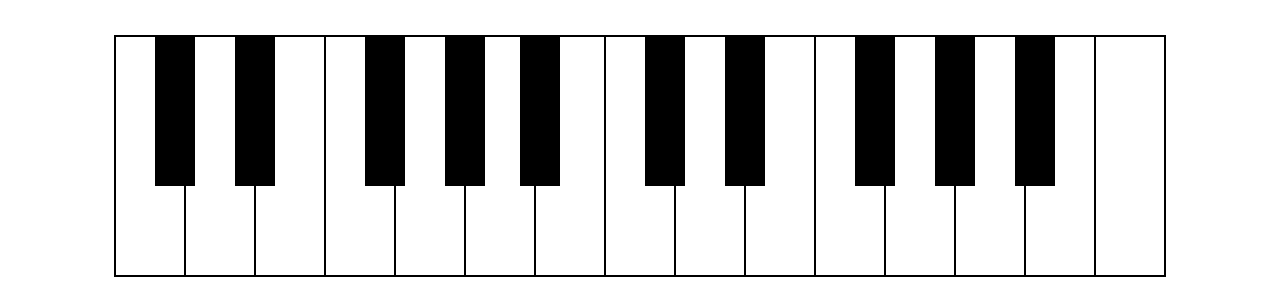
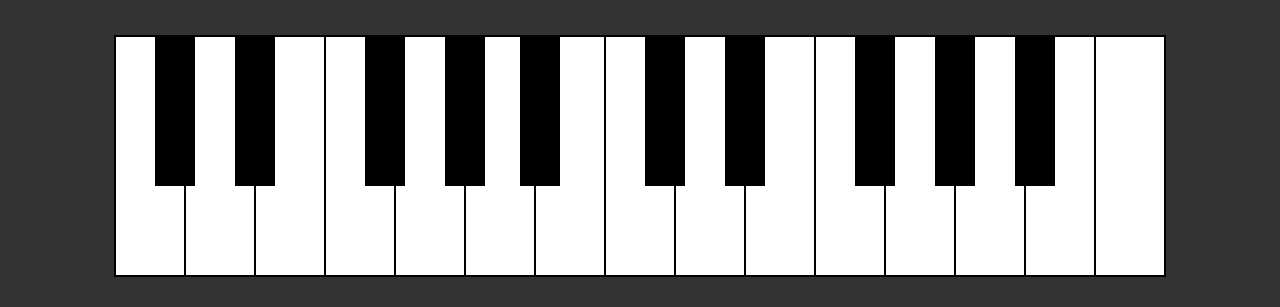
Before and after one commit to mikebwilliams/mikebwilliams.github.io, a plain HTML site: page chords/index.html in a window 1280 px wide. Shown: the part 358-665 px from the top of the page. Drawn offline with Linux system fonts and the light colour scheme.

Commit message:
style: darkmode

```diff
--- a/chords/styles.css
+++ b/chords/styles.css
@@ -1,3 +1,11 @@
+
+body {
+    background-color: #333; /* Dark gray background */
+    color: #f0f0f0;        /* Light gray font color */
+    font-family: Helvetica, Arial, sans-serif; /* Optional: sets the font to Arial */
+}
+
+
 .container {
     max-width: 600px;
     margin: 50px auto;
@@ -5,7 +13,6 @@
 }
 
 h1, h2 {
-    font-family: Arial, sans-serif;
 }
 
 h2 {
```
